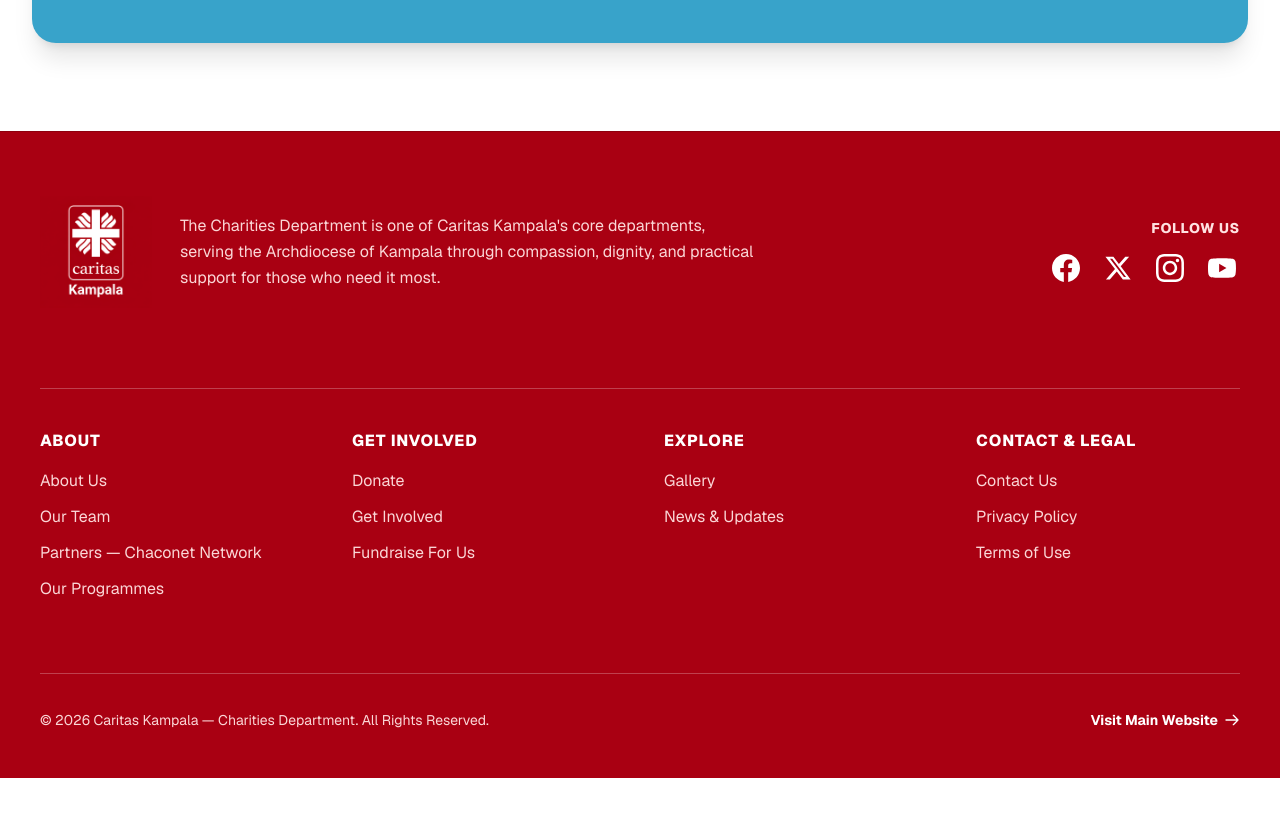
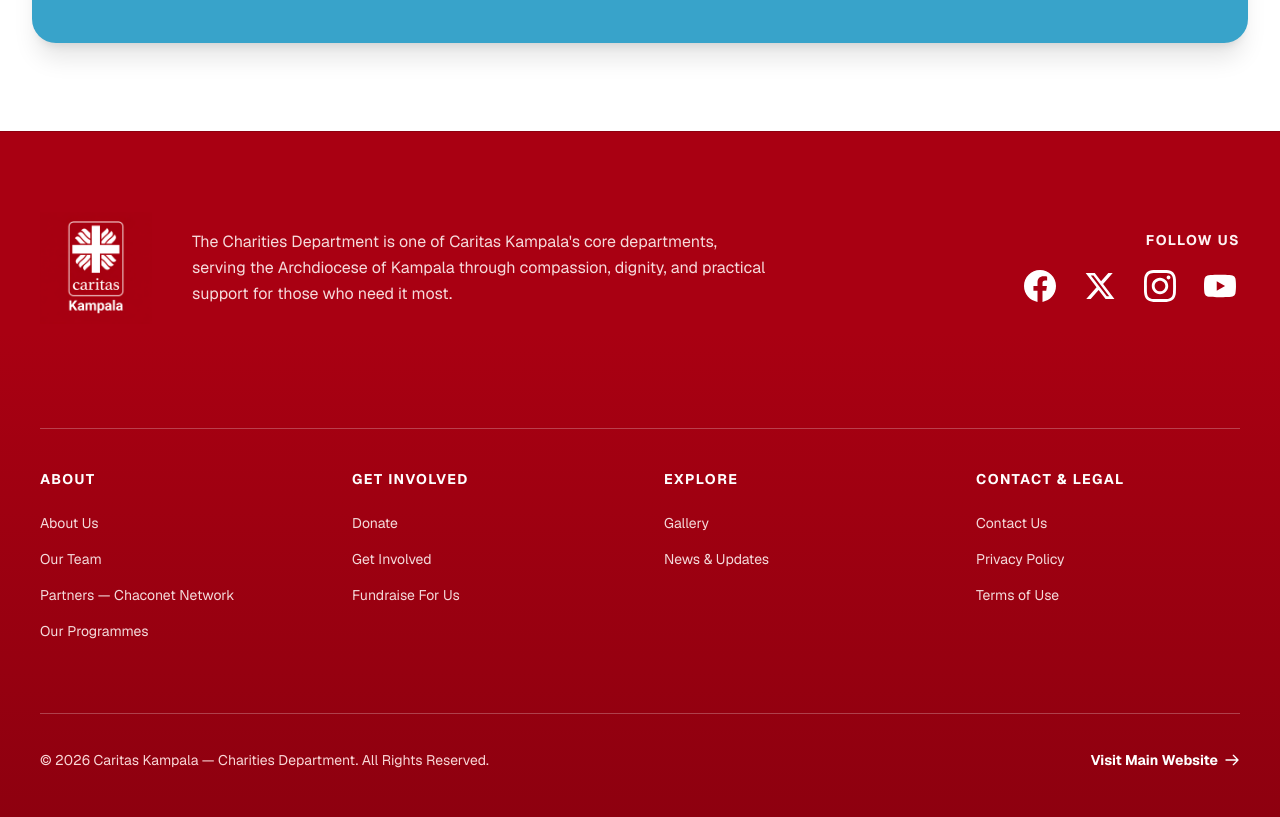
Before and after one commit to X-International/caritas-charities, a Next.js app: page / in a window 1280 px wide. Shown: the part 3840-4657 px from the top of the page. Before the commit the page ends 4618 px from the top, so only its background shows below. Built offline with nearby package versions, Linux system fonts and the light colour scheme; a web font is replaced by a local one.

Commit message:
improve footer

```diff
--- a/components/Footer.tsx
+++ b/components/Footer.tsx
@@ -46,11 +46,11 @@
 
 function DesktopColumn({ column }: { column: FooterColumnData }) {
   return (
-    <div className="space-y-4">
-      <h3 className="text-sm sm:text-base font-extrabold uppercase tracking-wider text-white">
+    <div className="space-y-6">
+      <h3 className="text-sm font-bold uppercase tracking-widest text-white">
         {column.title}
       </h3>
-      <ul className="space-y-3 text-sm sm:text-base text-red-100/95 font-normal">
+      <ul className="space-y-4 text-sm text-red-50/90 font-normal">
         {column.links.map((link) => (
           <li key={`${link.href ?? "text"}-${link.label}`}>
             {link.href ? (
@@ -58,7 +58,7 @@
                 {link.label}
               </Link>
             ) : (
-              <span className="text-red-100/95">{link.label}</span>
+              <span className="text-red-50/90">{link.label}</span>
             )}
           </li>
         ))}
@@ -147,11 +147,14 @@
   return (
     <footer
       aria-label="Site Footer"
-      className="bg-[#a90012] text-white pt-14 sm:pt-16 pb-10 sm:pb-12 border-t border-[#8e000e] w-full overflow-hidden mt-8 lg:mt-12"
+      className="text-white pt-16 sm:pt-20 pb-12 sm:pb-16 border-t border-[#8d000f] w-full overflow-hidden mt-8 lg:mt-12"
+      style={{
+        background: "linear-gradient(to bottom, #a90012 200px, #8d000f 100%)",
+      }}
     >
       <div className="site-container">
-        <div className="grid grid-cols-1 lg:grid-cols-[minmax(0,1fr)_auto] lg:items-center gap-6 sm:gap-8 xl:gap-10 pb-8 sm:pb-10">
-          <div className="flex w-full flex-col sm:flex-row items-center sm:items-center gap-4 sm:gap-6 xl:gap-7 max-w-3xl text-center sm:text-left mx-auto lg:mx-0">
+        <div className="grid grid-cols-1 lg:grid-cols-[minmax(0,1fr)_auto] lg:items-center gap-10 sm:gap-12 pb-12 sm:pb-16">
+          <div className="flex w-full flex-col sm:flex-row items-center sm:items-center gap-6 sm:gap-8 xl:gap-10 max-w-3xl text-center sm:text-left mx-auto lg:mx-0">
             <Link
               href="/"
               className="shrink-0 mx-auto sm:mx-0 focus-visible:outline-2 focus-visible:outline-white focus-visible:outline-offset-4 rounded-lg"
@@ -165,22 +168,22 @@
                 priority
               />
             </Link>
-            <p className="text-sm sm:text-base text-red-100/95 font-normal leading-relaxed max-w-xl">
+            <p className="text-sm sm:text-base text-red-50/90 font-normal leading-relaxed max-w-xl">
               The Charities Department is one of Caritas Kampala&apos;s core departments, serving the Archdiocese of Kampala through compassion, dignity, and practical support for those who need it most.
             </p>
           </div>
 
-          <div className="w-full lg:w-auto space-y-3 shrink-0 text-center lg:text-right">
-            <span className="text-xs sm:text-sm font-extrabold uppercase tracking-wider text-red-100 block">
+          <div className="w-full lg:w-auto space-y-4 shrink-0 text-center lg:text-right">
+            <span className="text-xs sm:text-sm font-bold uppercase tracking-widest text-red-50 block">
               FOLLOW US
             </span>
-            <div className="flex items-center justify-center lg:justify-end gap-4">
+            <div className="flex items-center justify-center lg:justify-end gap-5">
               <button
                 type="button"
                 aria-label="Follow Caritas Kampala on Facebook"
                 className="text-white hover:text-red-200 transition-colors p-1 focus-visible:outline-2 focus-visible:outline-white rounded"
               >
-                <svg className="w-6 h-6 sm:w-7 sm:h-7 fill-current" viewBox="0 0 24 24">
+                <svg className="w-7 h-7 sm:w-8 sm:h-8 fill-current" viewBox="0 0 24 24">
                   <path d="M24 12.073c0-6.627-5.373-12-12-12s-12 5.373-12 12c0 5.99 4.388 10.954 10.125 11.854v-8.385H7.078v-3.47h3.047V9.43c0-3.007 1.792-4.669 4.533-4.669 1.312 0 2.686.235 2.686.235v2.953H15.83c-1.491 0-1.956.925-1.956 1.874v2.25h3.328l-.532 3.47h-2.796v8.385C19.612 23.027 24 18.062 24 12.073z" />
                 </svg>
               </button>
@@ -189,7 +192,7 @@
                 aria-label="Follow Caritas Kampala on X (Twitter)"
                 className="text-white hover:text-red-200 transition-colors p-1 focus-visible:outline-2 focus-visible:outline-white rounded"
               >
-                <svg className="w-6 h-6 sm:w-7 sm:h-7 fill-current" viewBox="0 0 24 24">
+                <svg className="w-7 h-7 sm:w-8 sm:h-8 fill-current" viewBox="0 0 24 24">
                   <path d="M18.244 2.25h3.308l-7.227 8.26 8.502 11.24H16.17l-5.214-6.817L4.99 21.75H1.68l7.73-8.835L1.254 2.25H8.08l4.713 6.231zm-1.161 17.52h1.833L7.084 4.126H5.117z" />
                 </svg>
               </button>
@@ -198,7 +201,7 @@
                 aria-label="Follow Caritas Kampala on Instagram"
                 className="text-white hover:text-red-200 transition-colors p-1 focus-visible:outline-2 focus-visible:outline-white rounded"
               >
-                <svg className="w-6 h-6 sm:w-7 sm:h-7 fill-current" viewBox="0 0 24 24">
+                <svg className="w-7 h-7 sm:w-8 sm:h-8 fill-current" viewBox="0 0 24 24">
                   <path d="M12 2.163c3.204 0 3.584.012 4.85.07 3.252.148 4.771 1.691 4.919 4.919.058 1.265.069 1.645.069 4.849 0 3.205-.012 3.584-.069 4.849-.149 3.225-1.664 4.771-4.919 4.919-1.266.058-1.644.07-4.85.07-3.204 0-3.584-.012-4.849-.07-3.26-.149-4.771-1.699-4.919-4.92-.058-1.265-.07-1.644-.07-4.849 0-3.204.013-3.583.07-4.849.149-3.227 1.664-4.771 4.919-4.919 1.266-.057 1.645-.069 4.849-.069zm0-2.163c-3.259 0-3.667.014-4.947.072-4.358.2-6.78 2.618-6.98 6.98-.059 1.281-.073 1.689-.073 4.948 0 3.259.014 3.668.072 4.948.2 4.358 2.618 6.78 6.98 6.98 1.281.058 1.689.072 4.948.072 3.259 0 3.668-.014 4.948-.072 4.354-.2 6.782-2.618 6.979-6.98.059-1.28.073-1.689.073-4.948 0-3.259-.014-3.667-.072-4.947-.196-4.354-2.617-6.78-6.979-6.98-1.281-.059-1.69-.073-4.949-.073zm0 5.838c-3.403 0-6.162 2.759-6.162 6.162s2.759 6.163 6.162 6.163 6.162-2.759 6.162-6.163c0-3.403-2.759-6.162-6.162-6.162zm0 10.162c-2.209 0-4-1.79-4-4 0-2.209 1.791-4 4-4s4 1.791 4 4c0 2.21-1.791 4-4 4zm6.406-11.845c-.796 0-1.441.645-1.441 1.44s.645 1.44 1.441 1.44c.795 0 1.439-.645 1.439-1.44s-.644-1.44-1.439-1.44z" />
                 </svg>
               </button>
@@ -207,7 +210,7 @@
                 aria-label="Follow Caritas Kampala on YouTube"
                 className="text-white hover:text-red-200 transition-colors p-1 focus-visible:outline-2 focus-visible:outline-white rounded"
               >
-                <svg className="w-6 h-6 sm:w-7 sm:h-7 fill-current" viewBox="0 0 24 24">
+                <svg className="w-7 h-7 sm:w-8 sm:h-8 fill-current" viewBox="0 0 24 24">
                   <path d="M23.498 6.186a3.016 3.016 0 00-2.122-2.136C19.505 3.545 12 3.545 12 3.545s-7.505 0-9.377.505A3.017 3.017 0 00.502 6.186C0 8.07 0 12 0 12s0 3.93.502 5.814a3.016 3.016 0 002.122 2.136c1.871.505 9.376.505 9.376.505s7.505 0 9.377-.505a3.015 3.015 0 002.122-2.136C24 15.93 24 12 24 12s0-3.93-.502-5.814zM9.545 15.568V8.432L15.818 12l-6.273 3.568z" />
                 </svg>
               </button>
```
